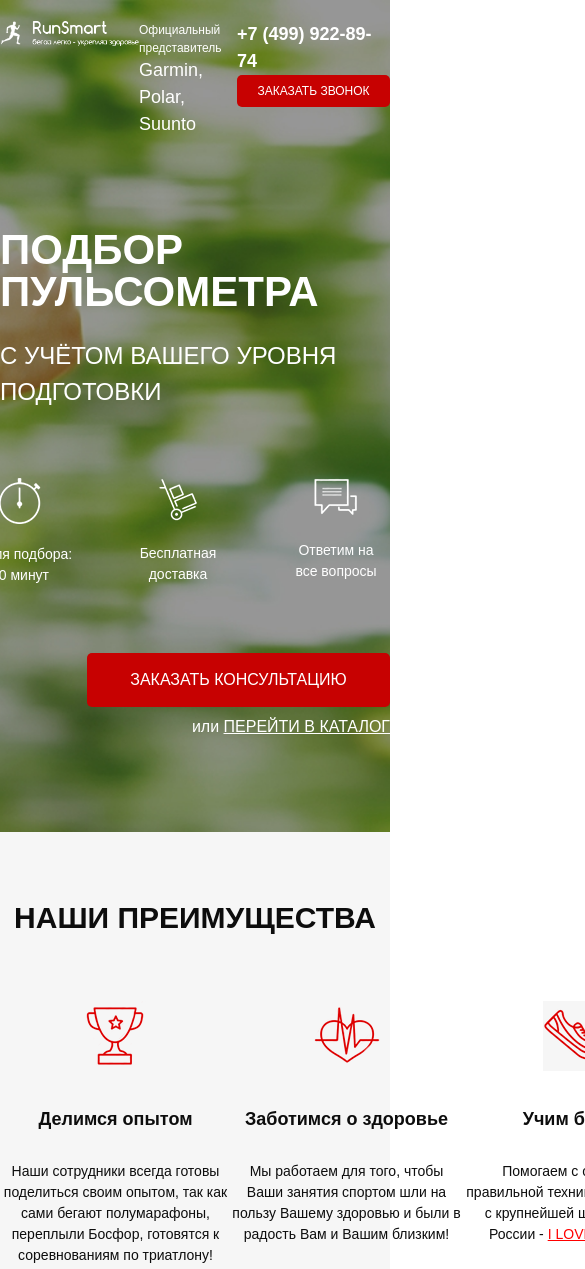
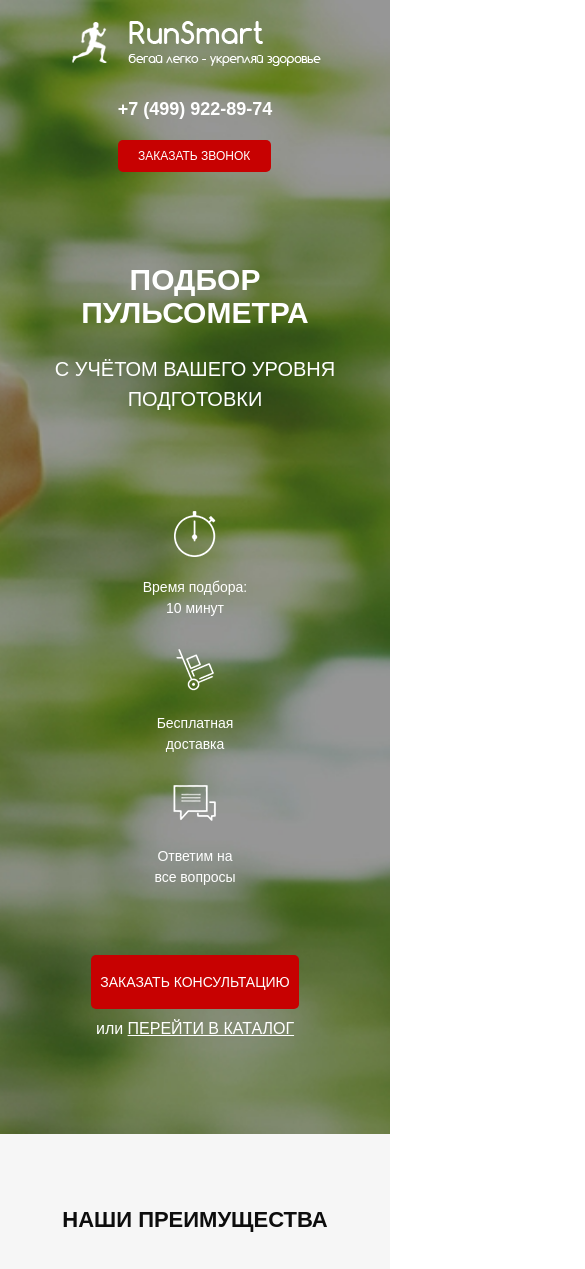
Before and after one commit to oleh-coder/pulsometer, a website: page src/index.html in a window 390 px wide. Shown: the top 1269 px of the page, 585 px wide, since content can reach past the window. Drawn offline with Linux system fonts and the light colour scheme.

Commit message:
За адаптировали 1-ю и 2-ю секции

```diff
--- a/src/sass/base/_media.scss
+++ /dev/null
@@ -1,24 +0,0 @@
-@media (max-width: 1200px){
-    .container{
-        max-width: 1140px;
-    }
-}
-
-@media (max-width: 991px){
-    .container{
-        max-width: 750px;
-    }
-}
-
-@media (max-width: 767px){
-    .container{
-        max-width: 540px;
-    }
-}
-
-@media (max-width: 575px){
-    .container{
-        width: 100%;
-        padding: 0 15px;
-    }
-}
--- /dev/null
+++ b/src/sass/blocks/_media.scss
@@ -0,0 +1,83 @@
+@media (max-width: 1200px){
+    .container{
+        max-width: 1140px;
+    }
+}
+
+@media (max-width: 991px){
+    .container{
+        max-width: 750px;
+    }
+}
+
+@media (max-width: 767px){
+    .container{
+        max-width: 540px;
+    }
+    .header{
+        &__offical{
+            display: none;
+        }
+    }
+    .advantages{
+        &__wrapper{
+            flex-direction: column;
+        }
+        &__item{
+            margin: 40px auto;
+        }
+    }
+}
+
+@media (max-width: 575px){
+    .container{
+        width: 100%;
+        padding: 0 15px;
+    }
+    .header{
+        flex-direction: column;
+        align-items: center;
+        &__contacts{
+            margin-top: 30px;
+        }
+        .button{
+            margin-top: 17px;
+        }
+    }
+    .promo{
+        &__wrapper{
+            align-items: center;
+        }
+        &__header{
+            font-size: 30px;
+            line-height: 33px;
+            text-align: center;
+        }
+        &__subheader{
+            font-size: 20px;
+            text-align: center;
+        }
+        &__icons{
+            max-width: 100%;
+            flex-direction: column;
+            align-items: center;
+        }
+        &__icon{
+            padding-top: 29px;
+        }
+        .button{
+            &_main{
+                width: 208px;
+                font-size: 14px;
+            }
+        }
+    }
+    .advantages{
+        .title{
+            font-size: 22px;
+        }
+        &__item{
+            max-width: 100%;
+        }
+    }
+}
--- a/src/sass/style.scss
+++ b/src/sass/style.scss
@@ -11,3 +11,4 @@
 @import 'blocks/buttons';
 @import 'blocks/advantages';
 @import 'blocks/titles';
+@import 'blocks/media';
```
Also changed, not shown: src/css/style.min.css.
